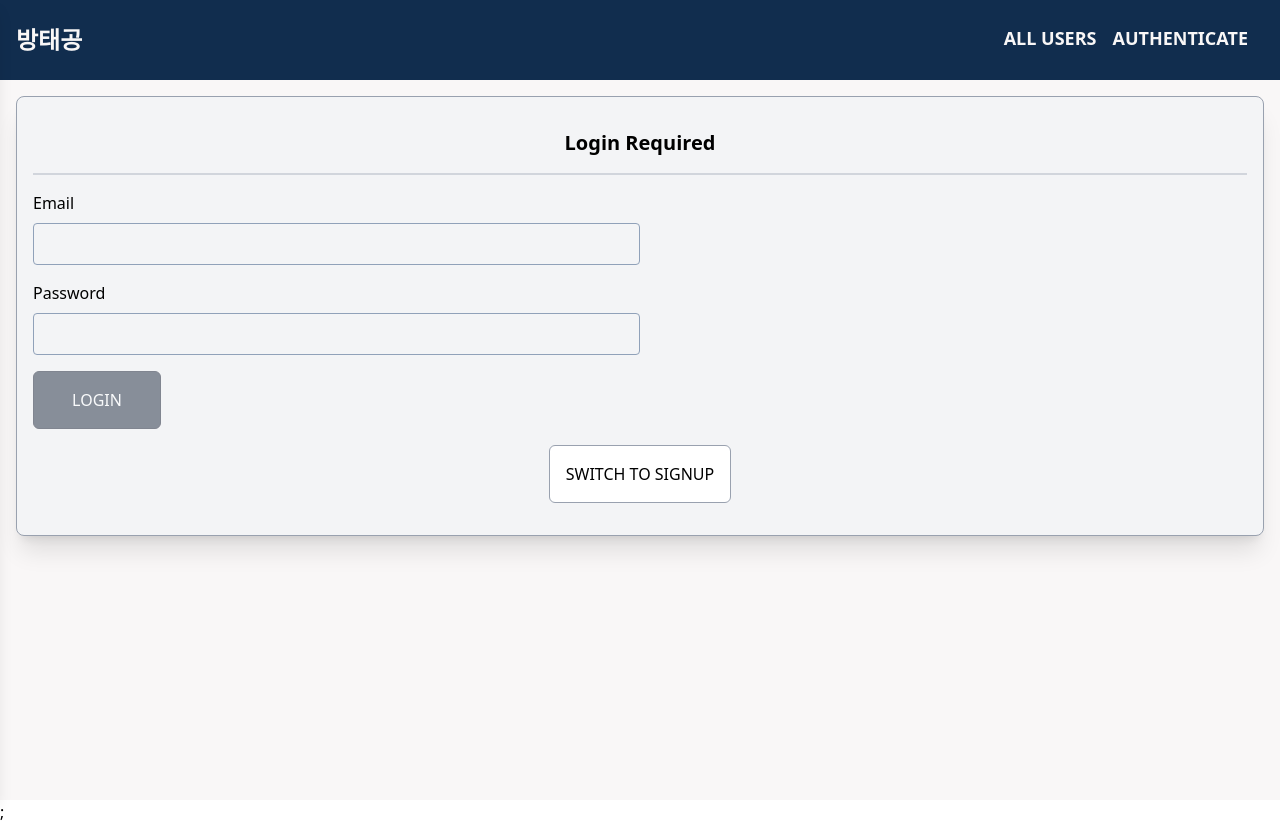
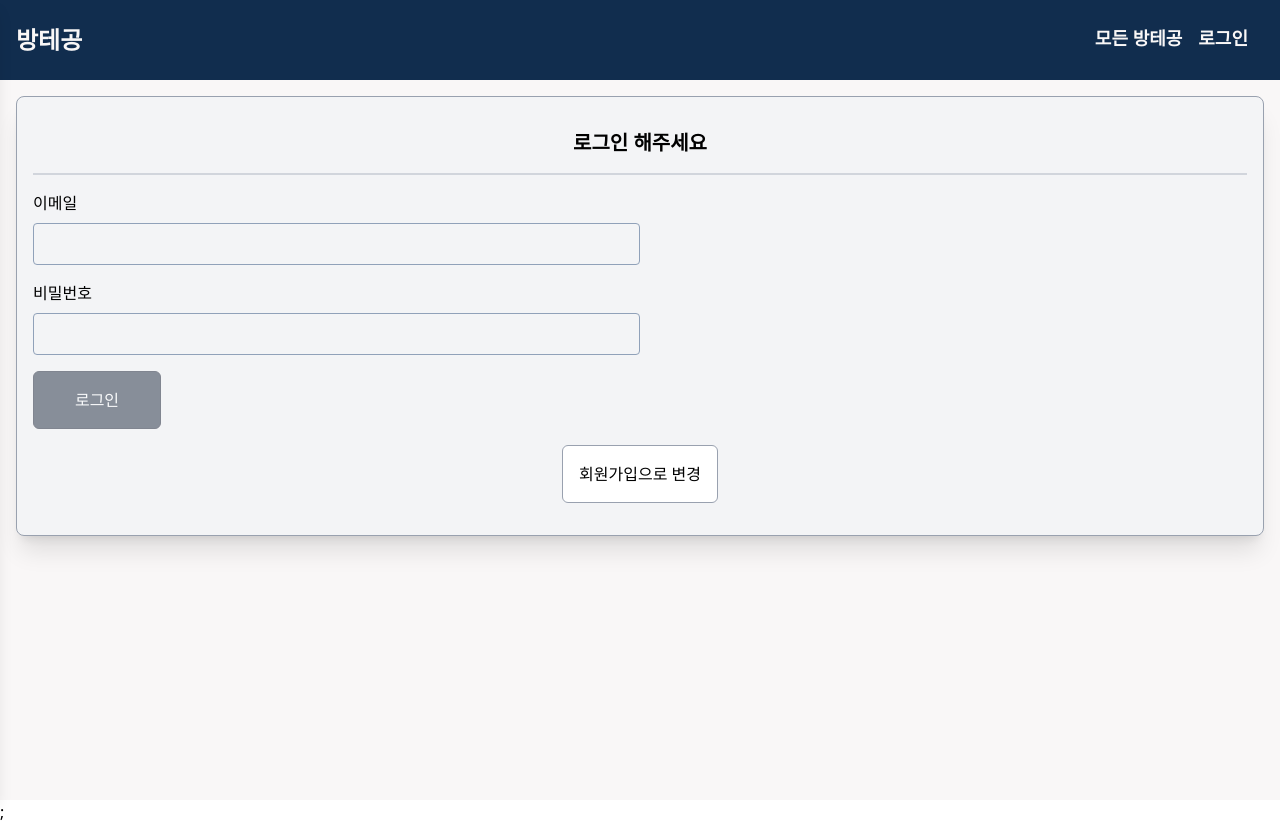
Before and after one commit to Earlssu/MERN_FS_Project, a React (Vite) app in the folder apps/client/: page /auth in a window 1280 px wide. Built offline with nearby package versions, Linux system fonts and the light colour scheme.

Commit message:
[Feat]En -> Ko

```diff
--- a/apps/client/src/features/users/components/UsersList.tsx
+++ b/apps/client/src/features/users/components/UsersList.tsx
@@ -14,7 +14,11 @@ const UsersList: React.FC<UsersListProps> = ({ users }) => {
         </div>
       ) : (
         <div>
-          <h2 className={'text-2xl font-bold mt-4 mx-4'}>UsersList</h2>
+          <h2 className={'text-xl font-bold mt-4 mx-4'}>
+            <span className={'text-2xl text-[#3F72AF]'}>방</span>탈출{' '}
+            <span className={'text-2xl text-[#3F72AF]'}>테</span>마를{' '}
+            <span className={'text-2xl text-[#3F72AF]'}>공</span>유하자!{' '}
+          </h2>
           {users.map((user) => {
             return <UserItem key={user.id} user={user} />;
           })}
--- a/apps/client/src/features/users/pages/Auth.tsx
+++ b/apps/client/src/features/users/pages/Auth.tsx
@@ -58,38 +58,38 @@ const Auth = () => {
   return (
     <div className={'p-4'}>
       <Card>
-        <h2 className={'text-xl font-bold'}>Login Required</h2>
+        <h2 className={'text-xl font-bold'}>로그인 해주세요</h2>
         <div className={'border-1 border-gray-300 w-full'}></div>
         <form className={'w-full flex flex-col gap-4'} onSubmit={authSubmitHandler}>
           {!isLogin && (
             <Input
               id={'name'}
-              label={'Name'}
-              errorText={'Please enter your name'}
+              label={'이름'}
+              errorText={'사용자 이름을 입력해주세요.'}
               validators={[VALIDATOR_REQUIRE()]}
               onInputChange={inputHandler}
             />
           )}
           <Input
             id={'email'}
-            label={'Email'}
-            errorText={'Please enter a valid Email'}
+            label={'이메일'}
+            errorText={'올바른 이메일을 입력해주세요.'}
             validators={[VALIDATOR_EMAIL()]}
             onInputChange={inputHandler}
           />
           <Input
             id={'password'}
-            label={'Password'}
-            errorText={'Please enter a valid password, at least 5 characters'}
+            label={'비밀번호'}
+            errorText={'올바른 비밀번호를 입력해주세요. (최소 5자 이상)'}
             validators={[VALIDATOR_MINLENGTH(5)]}
             onInputChange={inputHandler}
           />
           <Button type={'submit'} disabled={!formState.isValid}>
-            {isLogin ? 'LOGIN' : 'SIGNUP'}
+            {isLogin ? '로그인' : '회원가입'}
           </Button>
         </form>
         <Button style={'inverse'} className={'w-fit'} onClick={switchModeHandler}>
-          SWITCH TO {isLogin ? 'SIGNUP' : 'LOGIN'}
+          {isLogin ? '회원가입' : '로그인'}으로 변경
         </Button>
       </Card>
     </div>
--- a/apps/client/src/shared/components/Navigation/NavLinks.tsx
+++ b/apps/client/src/shared/components/Navigation/NavLinks.tsx
@@ -13,10 +13,10 @@ const NavLinks: React.FC<NavLinksProps> = ({ isMain = true, className, linkClass
   const auth = useContext(AuthContext);
 
   const links = [
-    { condition: true, to: '/', content: 'ALL USERS' },
-    { condition: auth.isLoggedIn, to: '/user_001/themes', content: 'MY THEMES' },
-    { condition: auth.isLoggedIn, to: '/themes/new', content: 'ADD THEME' },
-    { condition: !auth.isLoggedIn, to: '/auth', content: 'AUTHENTICATE' },
+    { condition: true, to: '/', content: '모든 방테공' },
+    { condition: auth.isLoggedIn, to: '/user_001/themes', content: '공유한 테마' },
+    { condition: auth.isLoggedIn, to: '/themes/new', content: '테마 공유하기' },
+    { condition: !auth.isLoggedIn, to: '/auth', content: '로그인' },
   ];
 
   return (
@@ -24,7 +24,7 @@ const NavLinks: React.FC<NavLinksProps> = ({ isMain = true, className, linkClass
       {isMain && (
         <MainHeaderLink
           to={'/'}
-          content={'방태공'}
+          content={'방테공'}
           className={'text-2xl hover:text-blue-300 flex-1'}
         />
       )}
@@ -42,10 +42,10 @@ const NavLinks: React.FC<NavLinksProps> = ({ isMain = true, className, linkClass
       {auth.isLoggedIn && (
         <li>
           <button
-            className={'font-bold text-xl cursor-pointer hover:text-amber-400 '}
+            className={'font-bold text-lg cursor-pointer hover:text-amber-400 '}
             onClick={auth.logout}
           >
-            Logout
+            로그아웃
           </button>
         </li>
       )}
```
